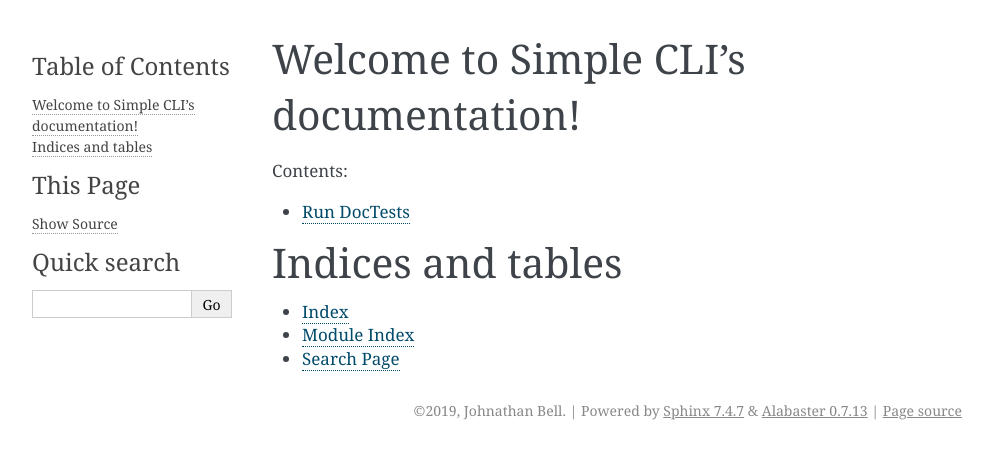
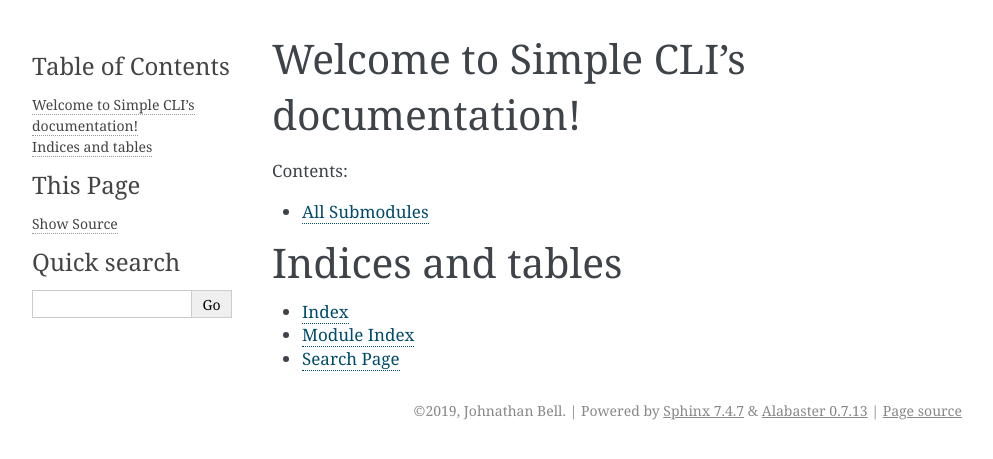
Before and after one commit to enigma0Z/python-object-oriented-cli, a Sphinx documentation site: the page built from sphinx/index.rst, in a window 1280 px wide. Shown: the top 459 px of the page, without its empty margins (148-1141 px from the left). Built offline with Sphinx 7.4.7, drawn with Linux system fonts in a browser that asks for light colours; formulas are drawn with MathJax 3.

Commit message:
Rename doc files

```diff
--- a/sphinx/tests.rst
+++ b/sphinx/all_submodules.rst
@@ -1,4 +1,4 @@
-Run DocTests
+All Submodules
 ======================================
 
 .. automodule:: simpleCli.base
--- a/sphinx/index.rst
+++ b/sphinx/index.rst
@@ -10,7 +10,7 @@
    :maxdepth: 2
    :caption: Contents:
 
-   tests.rst
+   all_submodules.rst
 
 Indices and tables
 ==================
```
Also changed, not shown: other parts of sphinx/all_submodules.rst (+3 -0 lines).
